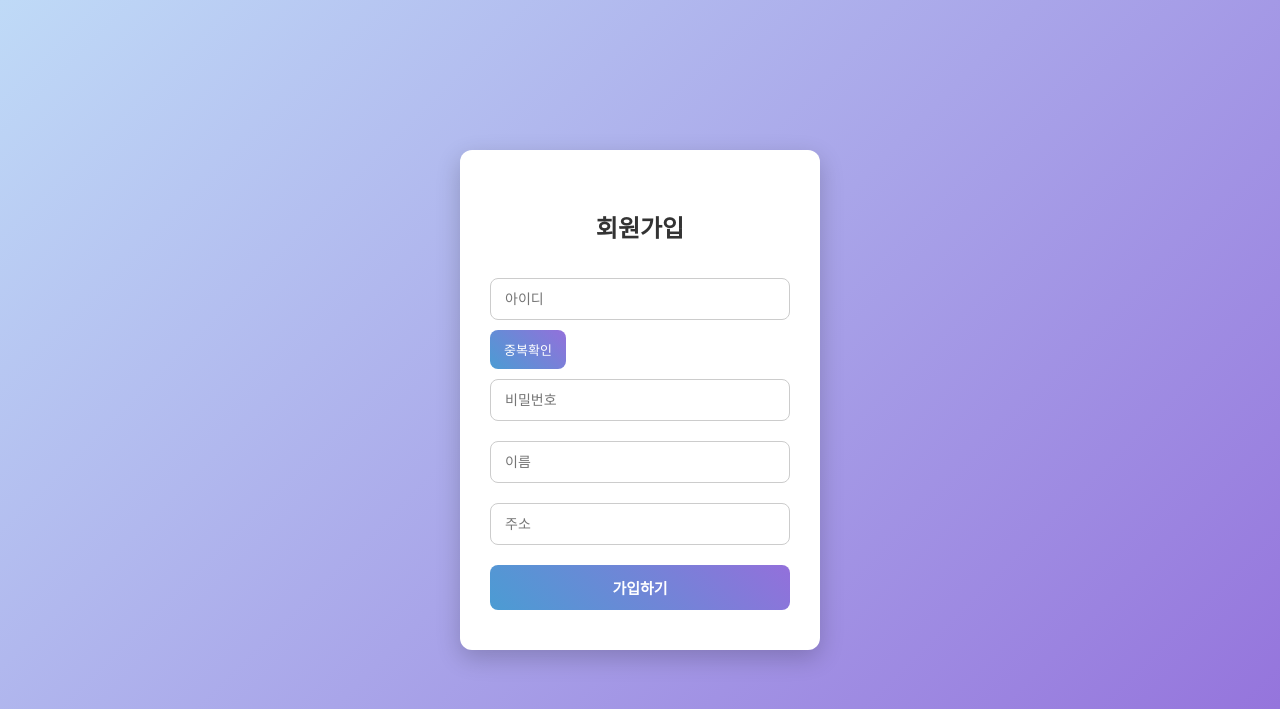
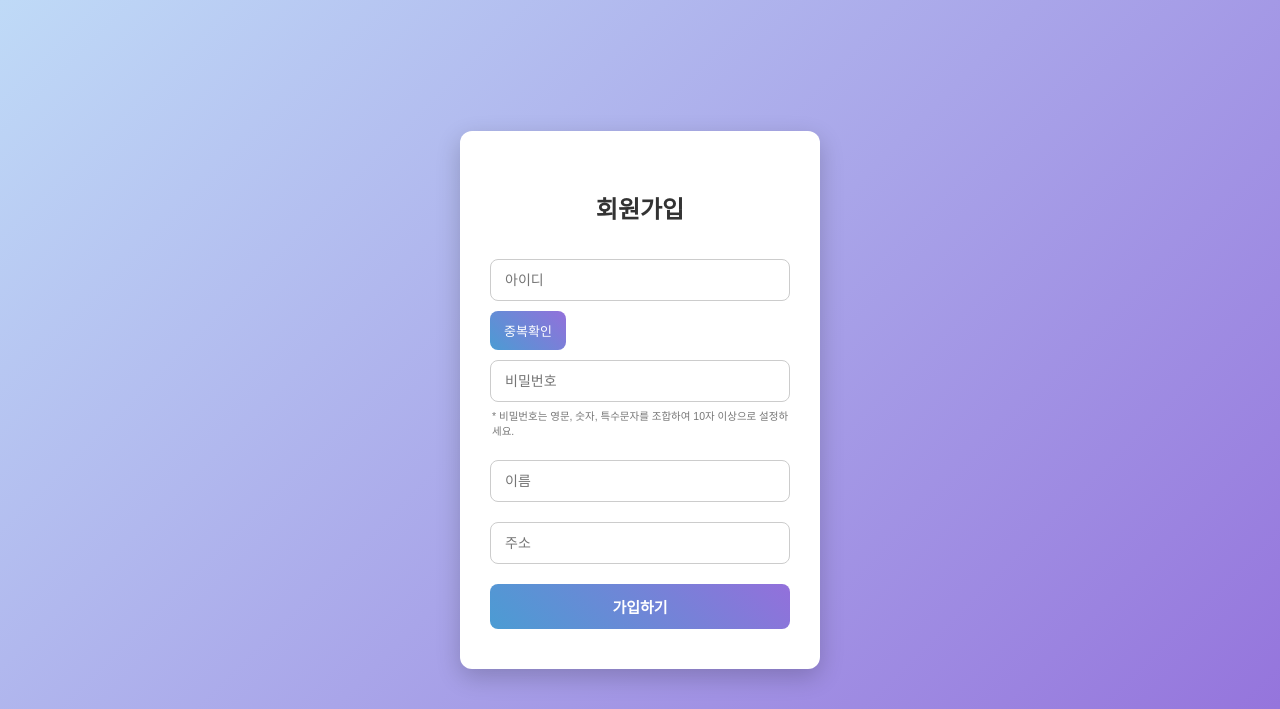
Before and after one commit to sniffy-fanta/web_dev_security, a PHP site: page /pages/register.php in a window 1280 px wide. Shown: the top 709 px of the page. Run offline with PHP 8.4, Linux system fonts and the light colour scheme.

Commit message:
비밀번호 유효성 검사 추가

```diff
--- a/CSS/register.css
+++ b/CSS/register.css
@@ -18,6 +18,12 @@ body {
   text-align: center;
   margin-bottom: 24px;
   color: #333;
+}
+
+.register_box .condition {
+  font-size: 10.5px;
+  color: #777;
+  margin: -4px 0 12px 2px;
 }
 
 #register_btn {
--- a/pages/register.php
+++ b/pages/register.php
@@ -16,6 +16,7 @@
                 <button type="submit" name="action" value="check" id="check_id">중복확인</button>
 
                 <input type="password" name="user_pw" placeholder="비밀번호" autocomplete="off" required>
+                <p class="condition"> * 비밀번호는 영문, 숫자, 특수문자를 조합하여 10자 이상으로 설정하세요.</p>
                 <input type="text" name="name" placeholder="이름" autocomplete="off" required>
                 <input type="text" name="address" placeholder="주소" autocomplete="off" required>
                 <button type="submit" name="action" value="register" id="register_btn">가입하기</button>
```
Also changed, not shown: proc/register_proc.php (+14 -0 lines).
